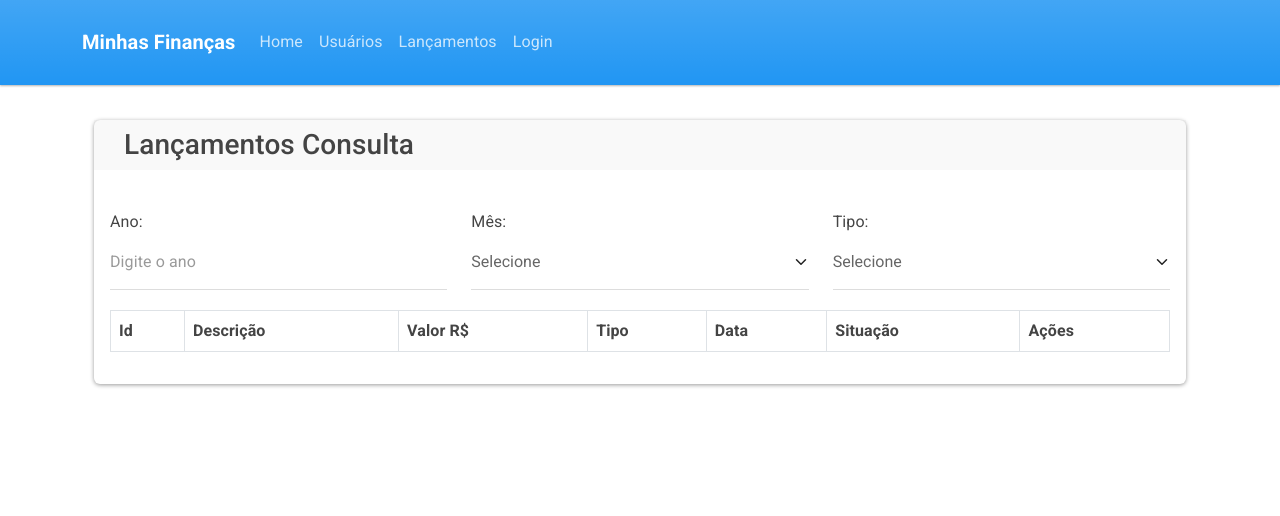
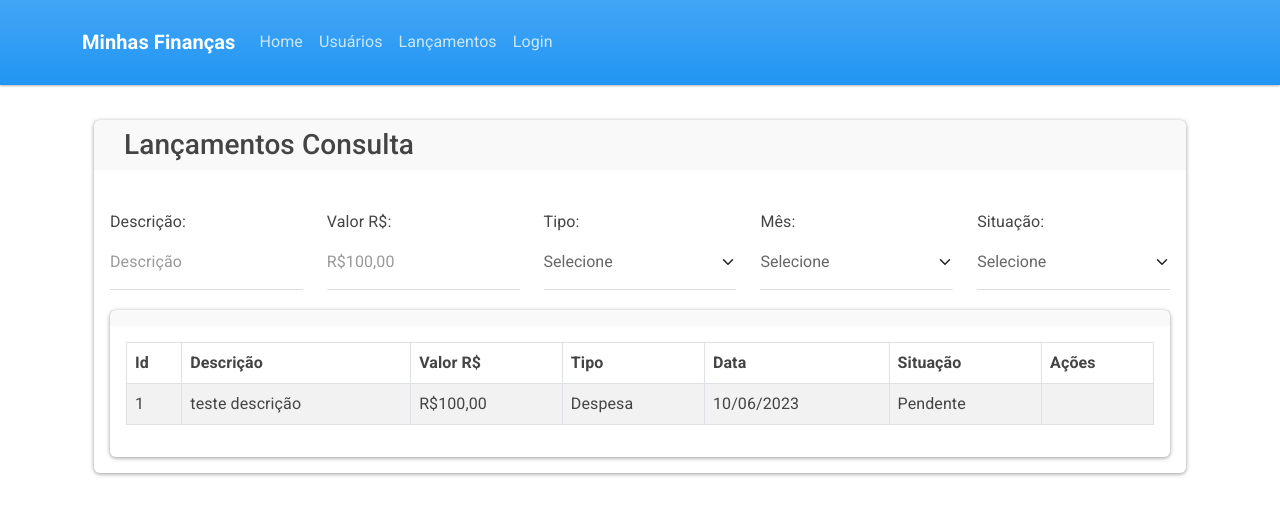
Before and after one commit to fcd007/financas-frontend-reactjs, a React (Create React App) app: page /consultar-lancamentos in a window 1280 px wide. Shown: the top 516 px of the page. Built offline with nearby package versions, Linux system fonts and the light colour scheme.

Commit message:
feat: ajuste de lancamentos e componentes

```diff
--- a/package.json
+++ b/package.json
@@ -3,14 +3,20 @@
   "version": "0.1.0",
   "private": true,
   "dependencies": {
+    "@fortawesome/fontawesome-svg-core": "^6.4.0",
+    "@fortawesome/free-solid-svg-icons": "^6.4.0",
+    "@fortawesome/react-fontawesome": "^0.2.0",
     "@testing-library/jest-dom": "^5.14.1",
     "@testing-library/react": "^13.0.0",
     "@testing-library/user-event": "^13.2.1",
     "axios": "^1.4.0",
     "bootstrap": "^5.3.0",
+    "bootstrap-icons": "^1.10.5",
     "bootswatch": "^5.2.3",
+    "moment": "^2.29.4",
     "react": "^18.2.0",
     "react-bootstrap": "^2.7.4",
+    "react-datepicker": "^4.12.0",
     "react-dom": "^18.2.0",
     "react-router-dom": "^6.11.1",
     "react-scripts": "5.0.1",
--- /dev/null
+++ b/src/data/constants/index.js
@@ -0,0 +1,5 @@
+import MESES_ANO from "./meses";
+import SITUACAO from "./situacao";
+import TIPO_LANCAMENTO from "./tipoLancamento";
+
+export {MESES_ANO, SITUACAO, TIPO_LANCAMENTO};
--- /dev/null
+++ b/src/data/constants/situacao.js
@@ -0,0 +1,8 @@
+const SITUACAO = [
+  { id: "PENDENTE", descricao: "Pendente" },
+  { id: "CANCELADO", descricao: "Cancelado" },
+  { id: "FATURADO", descricao: "Faturado" },
+  { id: "EFETIVADO", descricao: "Efetivado" }
+];
+
+export default SITUACAO;
--- a/src/data/constants/tipoLancamento.js
+++ b/src/data/constants/tipoLancamento.js
@@ -1,6 +1,6 @@
 const TIPO_LANCAMENTO = [
-  { id: 0, descricao: "Despesa" },
-  { id: 1, descricao: "Receita" },
+  { id: "RECEITA", descricao: "Despesa" },
+  { id: "DESPESA", descricao: "Receita" },
 ];
 
 export default TIPO_LANCAMENTO;
--- a/src/presentation/pages/LancamentosConsulta.js
+++ b/src/presentation/pages/LancamentosConsulta.js
@@ -1,13 +1,13 @@
 import React from "react";
 import { Navigate } from "react-router-dom";
+import { Col, Row } from "react-bootstrap";
+import Form from "react-bootstrap/Form";
 import Table from "react-bootstrap/Table";
 import Card from "../components/Card";
 import FormGroup from "../components/FormGroup";
-import { Col, Row } from "react-bootstrap";
-import Form from "react-bootstrap/Form";
-import MESES_ANO from "./../../data/constants/meses";
-import TIPO_LANCAMENTO from "./../../data/constants/tipoLancamento";
 import SelectList from "../components/SelectList";
+import { MESES_ANO, SITUACAO, TIPO_LANCAMENTO } from "./../../data/constants/index";
+
 
 class LancamentosConsulta extends React.Component {
   constructor(props) {
@@ -16,16 +16,36 @@ class LancamentosConsulta extends React.Component {
     this.state = {
       listaMeses: MESES_ANO,
       tiposLancamento: TIPO_LANCAMENTO,
-      filtro: {},
-      listaLancamentos: [],
+      listaStatus: SITUACAO,
+      filtro: {
+        id: "",
+        descricao: "",
+        valor: "",
+        tipo: "",
+        data: "",
+        situacao: "",
+      },
+      listaLancamentos: [
+        {
+          id: 1,
+          descricao: "teste descrição",
+          valor: "R$100,00",
+          tipo: TIPO_LANCAMENTO[0].descricao,
+          data: "10/06/2023",
+          situacao: SITUACAO[0].descricao,
+        },
+      ],
     };
   }
 
-
-
   render() {
-    let { shouldRedirect, navetageToRoute, listaMeses, tiposLancamento } =
-      this.state;
+    let {
+      shouldRedirect,
+      navetageToRoute,
+      listaMeses,
+      tiposLancamento,
+      listaStatus,
+    } = this.state;
     console.log(this.state.listaLancamentos);
     return (
       <>
@@ -37,29 +57,48 @@ class LancamentosConsulta extends React.Component {
               <FormGroup htmlFor="ano">
                 <Row>
                   <Col>
-                    <label htmlFor="ano">Ano:</label>
+                    <label htmlFor="descricao">Descrição:</label>
                     <Form.Control
                       style={{ paddingTop: "16px" }}
                       type="text"
                       className="form-control"
-                      id="nome"
-                      name="nome"
+                      id="descricao"
+                      name="descricao"
                       aria-describedby="text"
-                      placeholder="Digite o ano"
-                      value={this.state.nome}
+                      placeholder="Descrição"
+                      value={this.state.filtro.descricao}
                       onChange={(event) => this.onChangeInput(event)}
                     />
+                  </Col>
+                  <Col>
+                    <label htmlFor="valor">Valor R$:</label>
+                    <Form.Control
+                      style={{ paddingTop: "16px" }}
+                      type="text"
+                      className="form-control"
+                      id="valor"
+                      name="valor"
+                      aria-describedby="text"
+                      placeholder="R$100,00"
+                      value={this.state.filtro.valor}
+                      onChange={(event) => this.onChangeInput(event)}
+                    />
+                  </Col>
+                  <Col>
+                    <label htmlFor="tipo">Tipo:</label>
+                    <SelectList lista={tiposLancamento} />
                   </Col>
                   <Col>
                     <label htmlFor="mes">Mês:</label>
                     <SelectList lista={listaMeses} />
                   </Col>
                   <Col>
-                    <label htmlFor="tipo">Tipo:</label>
-                    <SelectList lista={tiposLancamento} />
+                    <label htmlFor="status">Situação:</label>
+                    <SelectList lista={listaStatus} />
                   </Col>
                 </Row>
               </FormGroup>
+              <Card value={"card mb-12"}>
                 <Table striped bordered hover>
                   <thead>
                     <tr>
@@ -81,11 +120,13 @@ class LancamentosConsulta extends React.Component {
                         <td>{lancamento.tipo}</td>
                         <td>{lancamento.data}</td>
                         <td>{lancamento.situacao}</td>
-                        <td>Ações</td>
+                        {/* Criar botoes para acoes -visualizar, editar, excluir*/}
+                        <td></td>
                       </tr>
                     ))}
                   </tbody>
                 </Table>
+              </Card>
             </Card>
           </div>
         )}
```
Also changed, not shown: src/data/utils/DataHelp.js (added, +96 -0 lines), 1 other file (tests, documents, lock files or other folders).
